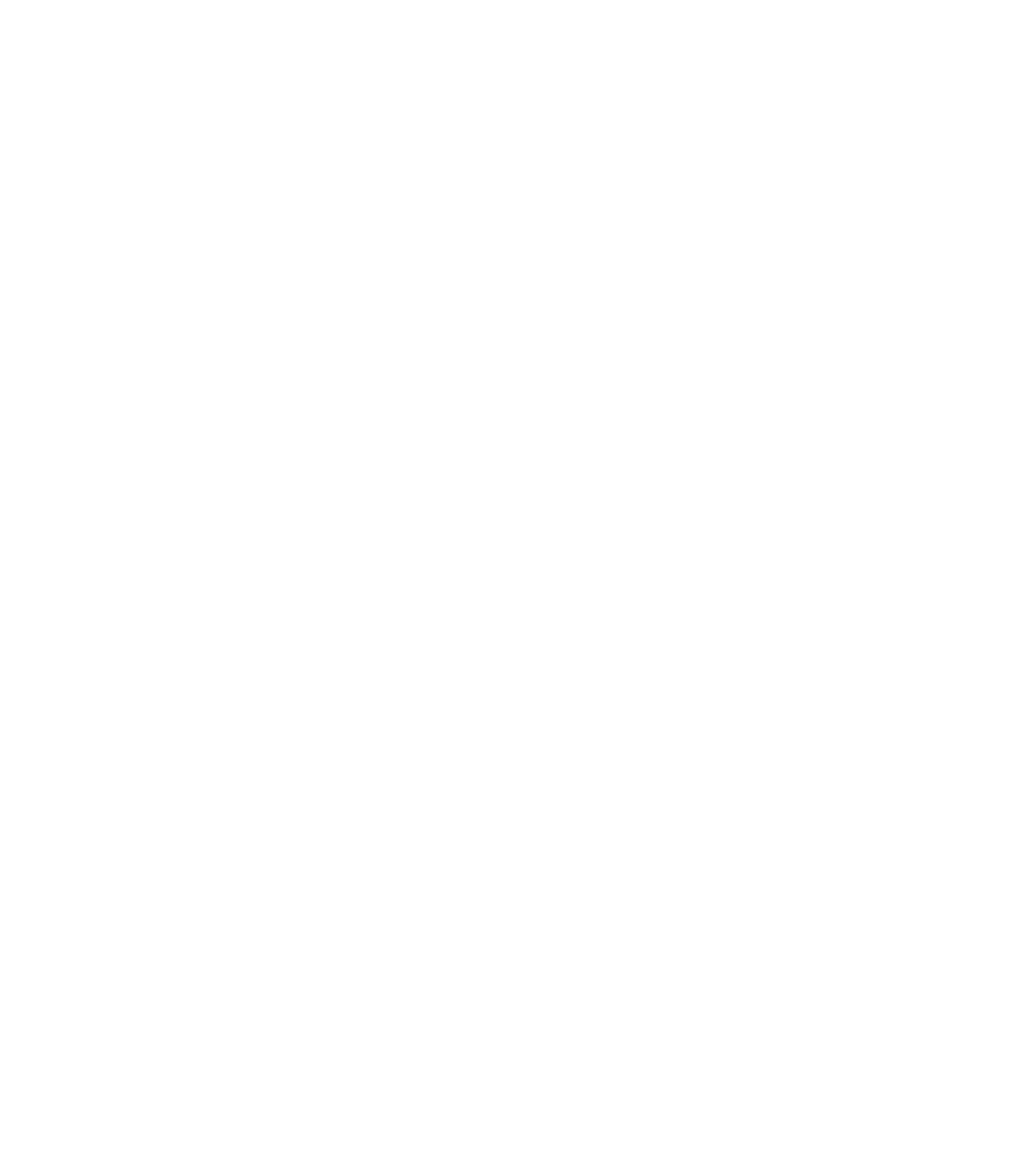
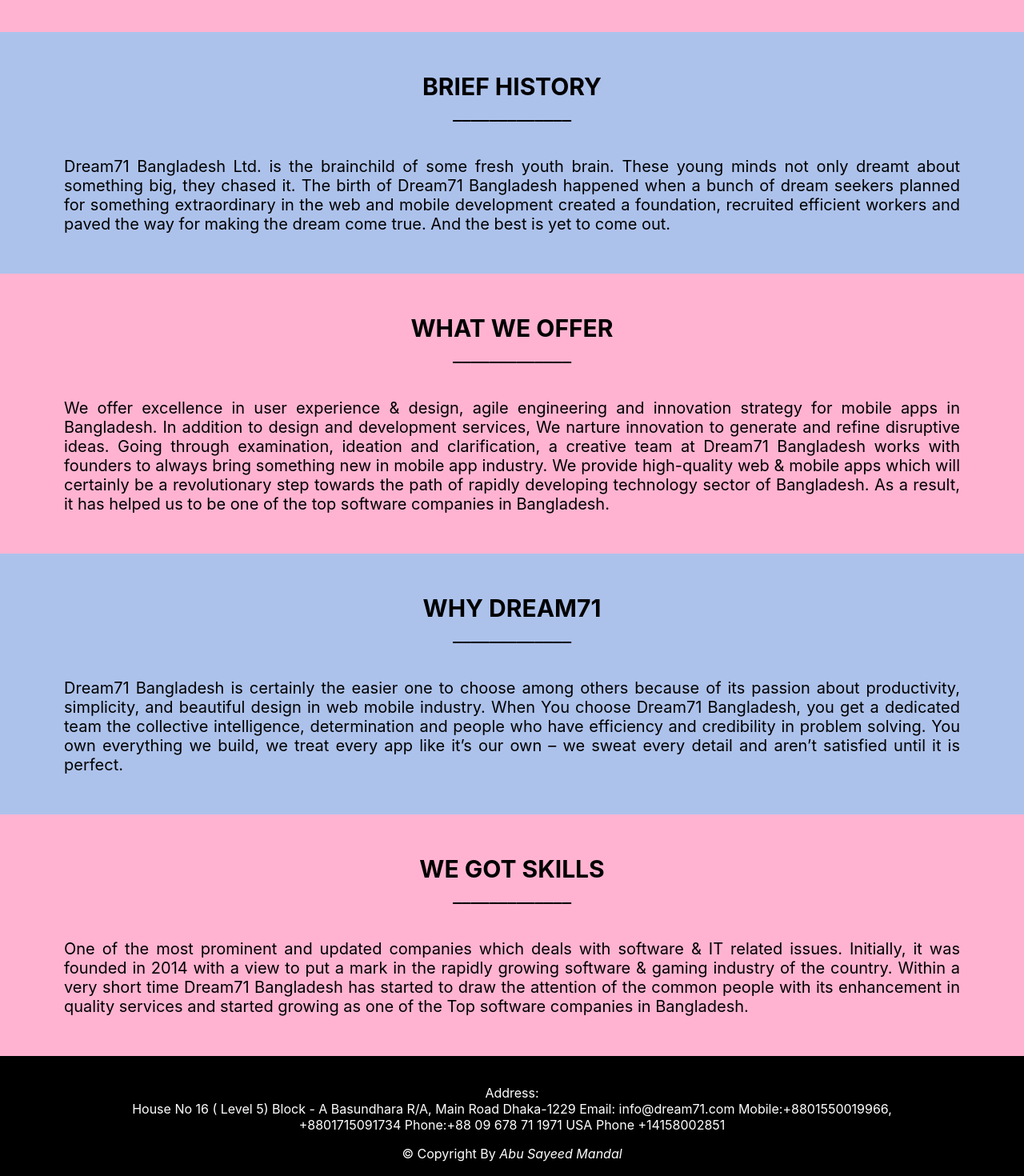
Before and after one commit to Mohidul10587/sayeed-it, a Next.js app: page /about in a window 1280 px wide. Shown: the part 433-1903 px from the top of the page at 80% size. Before the commit the page ends 800 px from the top, so only its background shows below. Built offline with nearby package versions, Linux system fonts and the light colour scheme.

Commit message:
About us Page customized

```diff
--- a/pages/about.js
+++ b/pages/about.js
@@ -31,12 +31,81 @@
 </div>
 
 </div>
+<div style={{textAlign:'center',padding:'80px',backgroundColor:'#ffb3d1'}}>
+<span  style={{fontSize:'30px',fontWeight:'bolder'}}>WE ARE ALWAYS SETTING UP NEW BENCHMARK</span><br></br>
+
+<span style={{fontSize:'19px',fontWeight:'bold'}}>  AND EXCEEDING THE EXPECTATIONS OF OUR CUSTOMERS AND CLIENTS.</span>
+<br></br><br></br>
+
+
+<div style={{textAlign:'justify',fontSize:'20px'}}>  Welcome to  Dream71 Bangladesh Ltd., one of the best software companies in Bangladesh. Welcome to a company where your ideas count, where your determination creates a new world, where your talent and hard-works are rewarded. At Dream71 we always endeavor to lead towards development and creating a flexible, dynamic and cooperative organizational cultural.Dream71 Bangladesh Ltd. is one of the promising software, web application, mobile application & game development companies of Bangladesh which aims at creating a new standard in the era of software technology.</div>
+</div>
 
 
 
-    <div style={{backgroundColor:'Black',color:'white',textAlign:'center' ,padding:'40px 0' ,marginTop:'40px'}}>
-      <h1>This is a about page</h1>
-    </div>
+<div style={{padding:'50px 0px' ,backgroundColor:'#adc2eb'}}>
+<div style={{textAlign:'center',padding:'0px 80px'}}>
+<span  style={{fontSize:'30px',fontWeight:'bolder'}}>BRIEF HISTORY</span><br></br>
+
+<div style={{color:'black',fontSize:'25px'}}>_____________</div>
+<br></br><br></br>
+
+
+<div style={{textAlign:'justify',fontSize:'20px'}}>  Dream71 Bangladesh Ltd. is the brainchild of some fresh youth brain. These young minds not only dreamt about something big, they chased it. The birth of Dream71 Bangladesh happened when a bunch of dream seekers planned for something extraordinary in the web and mobile development created a foundation, recruited efficient workers and paved the way for making the dream come true. And the best is yet to come out.</div>
+</div>
+</div>
+
+
+
+<div style={{padding:'50px 0px' ,backgroundColor:'#ffb3d1'}}>
+<div style={{textAlign:'center',padding:'0px 80px'}}>
+<span  style={{fontSize:'30px',fontWeight:'bolder'}}>WHAT WE OFFER</span><br></br>
+<div style={{color:'black',fontSize:'25px'}}>_____________</div>
+
+<br></br><br></br>
+
+
+<div style={{textAlign:'justify' ,fontSize:'20px'}}> We offer excellence in user experience & design, agile engineering and innovation strategy for mobile apps in Bangladesh. In addition to design and development services, We narture innovation to generate and refine disruptive ideas. Going through examination, ideation and clarification, a creative team at Dream71 Bangladesh works with founders to always bring something new in mobile app industry. We provide high-quality web & mobile apps which will certainly be a revolutionary step towards the path of rapidly developing technology sector of Bangladesh. As a result, it has helped us to be one of the top software companies in Bangladesh.</div>
+</div>
+</div>
+
+<div style={{padding:'50px 0px' ,backgroundColor:'#adc2eb'}}>
+<div style={{textAlign:'center',padding:'0px 80px'}}>
+<span  style={{fontSize:'30px',fontWeight:'bolder'}}>WHY DREAM71</span><br></br>
+
+<div style={{color:'black',fontSize:'25px'}}>_____________</div>
+<br></br><br></br>
+
+
+<div style={{textAlign:'justify',fontSize:'20px'}}> Dream71 Bangladesh is certainly the easier one to choose among others because of its passion about productivity, simplicity, and beautiful design in web mobile industry. When You choose Dream71 Bangladesh, you get a dedicated team the collective intelligence, determination and people who have efficiency and credibility in problem solving. You own everything we build, we treat every app like it’s our own – we sweat every detail and aren’t satisfied until it is perfect.</div>
+</div>
+</div>
+
+<div style={{padding:'50px 0px' ,backgroundColor:'#ffb3d1'}}>
+<div style={{textAlign:'center',padding:'0px 80px'}}>
+<span  style={{fontSize:'30px',fontWeight:'bolder'}}>WE GOT SKILLS</span><br></br>
+
+<div style={{color:'black',fontSize:'25px'}}>_____________</div>
+<br></br><br></br>
+
+
+<div style={{textAlign:'justify',fontSize:'20px'}}> One of the most prominent and updated companies which deals with software & IT related issues. Initially, it was founded in 2014 with a view to put a mark in the rapidly growing software & gaming industry of the country. Within a very short time Dream71 Bangladesh has started to draw the attention of the common people with its enhancement in quality services and started growing as one of the Top software companies in Bangladesh.</div>
+</div>
+</div>
+<div className="footer-div" style={{marginTop:'0'}} >
+        <p>Address:<br />
+          House No 16 ( Level 5)
+          Block - A
+          Basundhara R/A, Main Road
+          Dhaka-1229
+          Email: info@dream71.com
+          Mobile:+8801550019966, +8801715091734
+          Phone:+88 09 678 71 1971
+          USA Phone +14158002851</p>
+        <p>&copy; Copyright By<span style={{ fontStyle: 'italic' }}> Abu Sayeed Mandal</span></p>
+      </div>
+
+
       </div>
     )
   }
```
